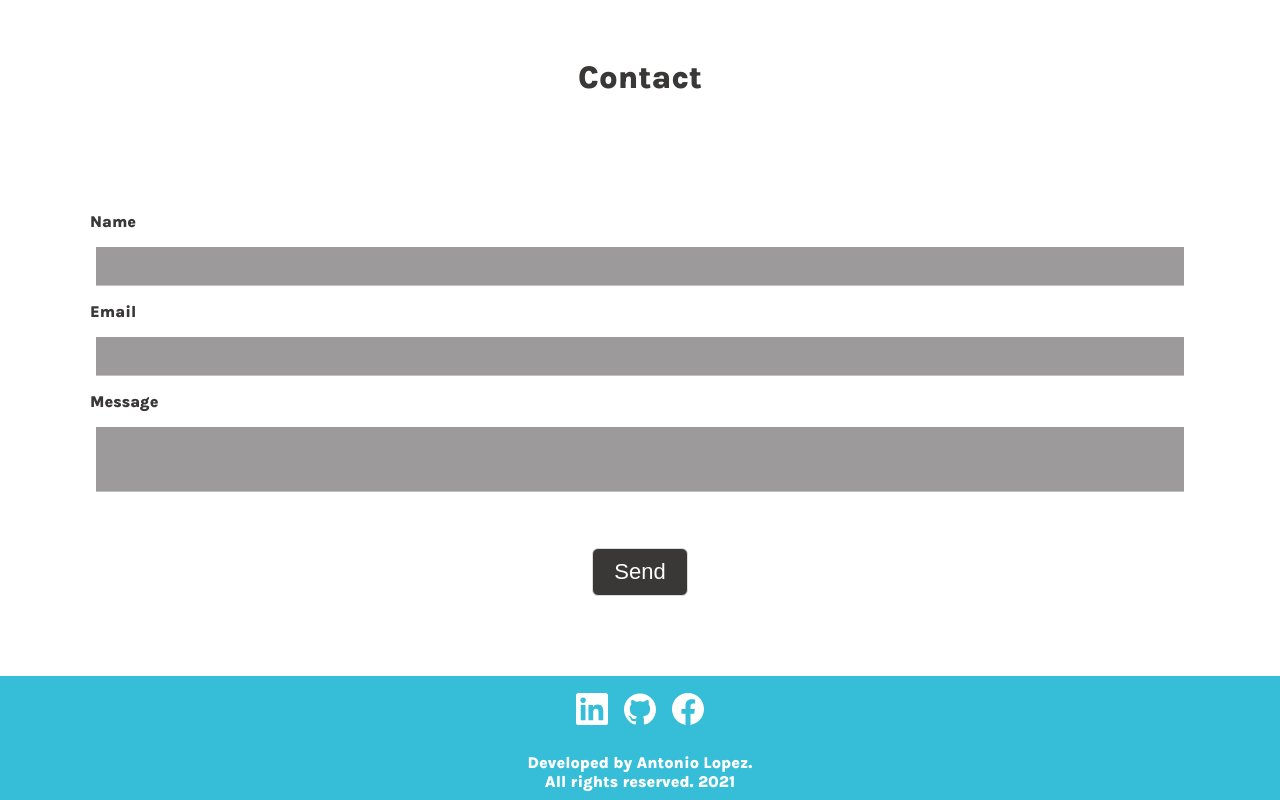
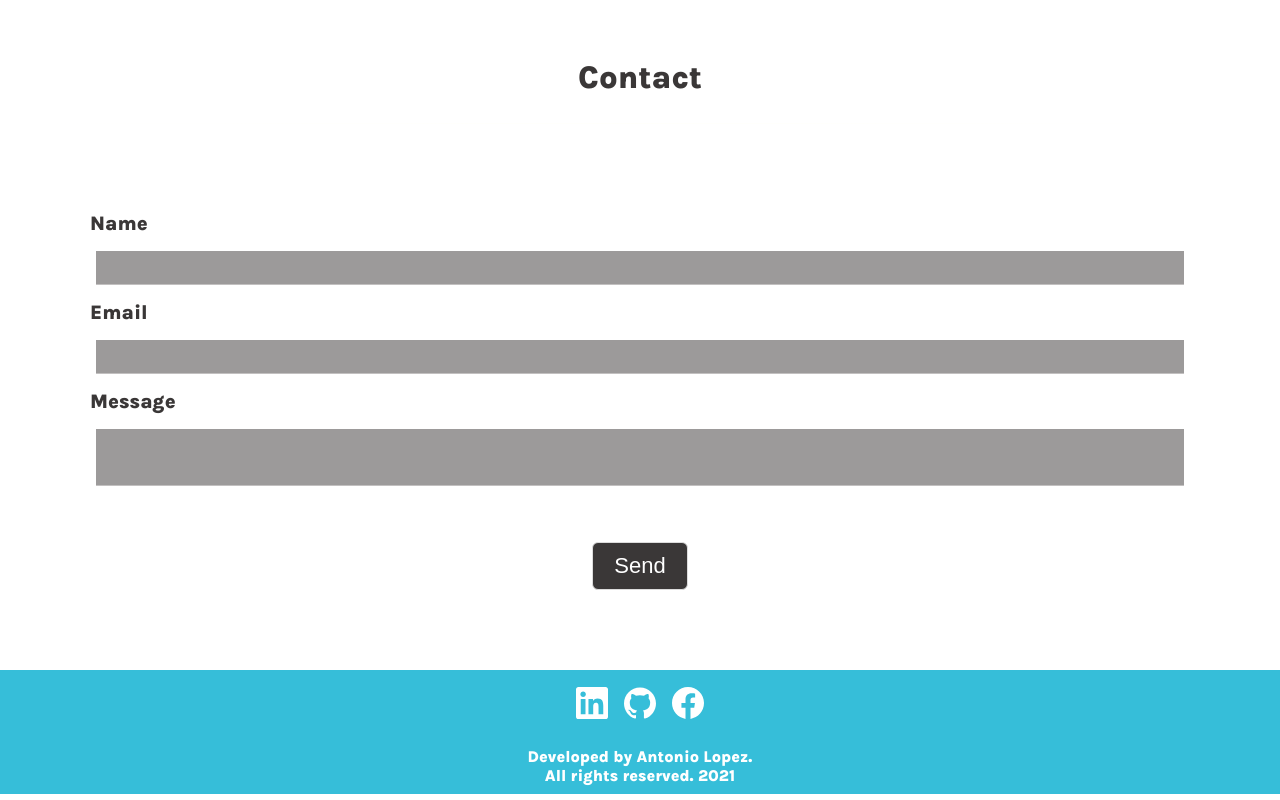
Before and after one commit to Kyonyx12/portfolio, a React (Create React App) app: page / in a window 1280 px wide. Shown: the part 3428-4228 px from the top of the page. Built offline with nearby package versions, Linux system fonts and the light colour scheme.

Commit message:
form functionality update

```diff
--- a/src/components/Contact/Contact.js
+++ b/src/components/Contact/Contact.js
@@ -22,6 +22,7 @@ export default function Contact() {
     toast("Contact info submitted!", {
       type: "info",
     });
+    window.location = "https://joseantoniolopezramos.site/";
   };
 
   return (
@@ -38,7 +39,13 @@ export default function Contact() {
       >
         <div className="form-name">
           <label htmlFor="name">Name</label>
-          <input type="text" id={form.nameKey} name={form.nameKey} required />
+          <input
+            type="text"
+            id={form.nameKey}
+            name={form.nameKey}
+            defaultValue=""
+            required
+          />
         </div>
         <div className="form-name">
           <label htmlFor="email">Email</label>
@@ -46,15 +53,17 @@ export default function Contact() {
             type="email"
             id={form.emailKey}
             name={form.emailKey}
+            defaultValue=""
             required
           />
         </div>
         <div className="form-name">
-          <label htmlFor="message">Message</label>
+          <label htmlFor="">Message</label>
           <textarea
             type="text"
             id={form.messageKey}
             name={form.messageKey}
+            defaultValue=""
             required
           />
         </div>
--- a/src/components/Main.js
+++ b/src/components/Main.js
@@ -56,7 +56,6 @@ export default function Main() {
   const handleModal = (id) => {
     if (id) {
       const selected = projects.filter((project) => project.id === id);
-
       setSelected(...selected);
     }
     return setModal(!modal);
--- a/src/styles.css
+++ b/src/styles.css
@@ -124,12 +124,16 @@ form .disabled {
 }
 
 label {
+  font-family: "Karla", sans-serif;
+
+  font-size: 1.25rem;
   margin-right: auto;
   margin-left: 10px;
 }
 input {
+  font-family: "Karla", sans-serif;
   margin: 1rem;
-  font-size: 1.5rem;
+  font-size: 1.25rem;
   padding: 5px;
   width: inherit;
   border: none;
@@ -137,9 +141,11 @@ input {
   border-bottom: solid 1px #ffffff60;
 }
 textarea {
+  font-family: "Karla", sans-serif;
   resize: none;
   margin: 1rem;
-  font-size: 1.5rem;
+  font-size: 1.25rem;
+  letter-spacing: 0px;
   padding: 5px;
   width: inherit;
   border: none;
```
